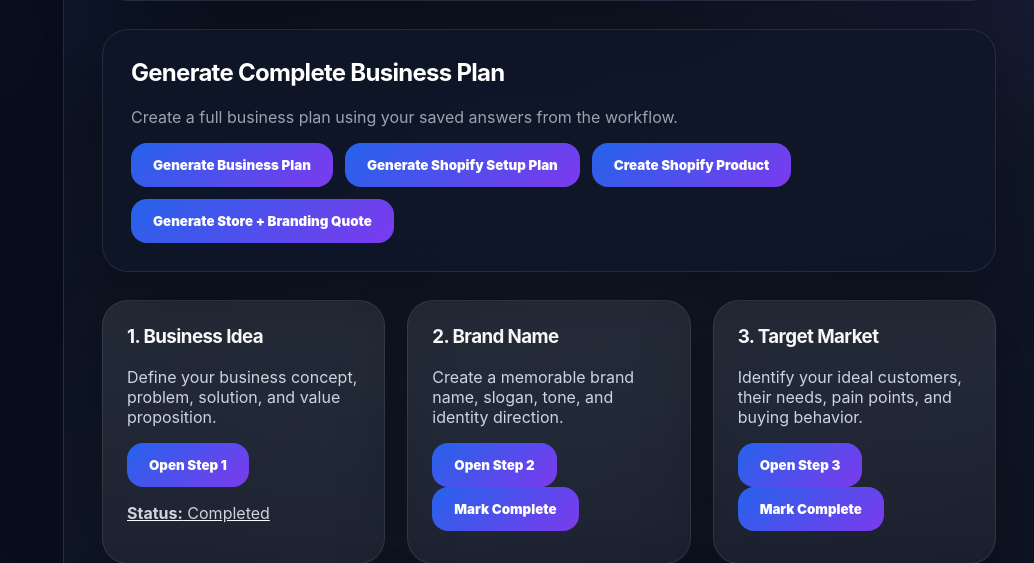
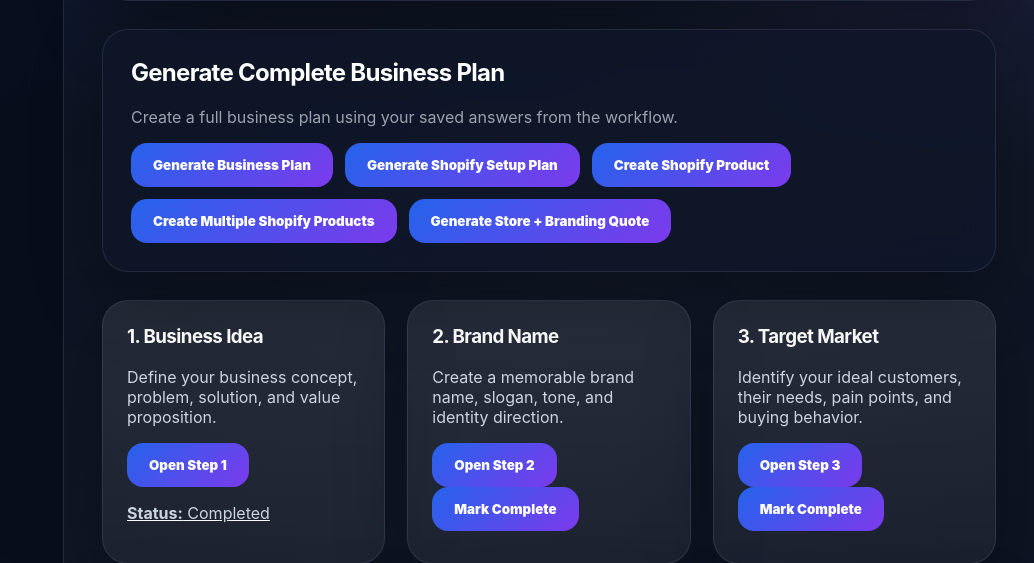
Before and after one commit to olwakhendamse18-commits/businessbuilder-ai, a Flask app: page /business_workflow in a window 1280 px wide. Shown: the part 436-999 px from the top of the page, without its empty margins (246-1280 px from the left). Run offline with Flask 3, Linux system fonts and the light colour scheme; the visitor is signed in with stand-in values (Sample User, id 1); a database or web service that is not in the repository returns one stand-in record (values such as "Sample title"); some libraries are stand-ins or nearby versions.

Commit message:
Add multiple Shopify product creation

```diff
--- a/app.py
+++ b/app.py
@@ -1134,7 +1134,13 @@ def get_shopify_products(user_id):
     return products
 
 
-def create_shopify_product(user_id, title, description):
+def create_shopify_product(
+    user_id,
+    title,
+    description,
+    suggested_price=None,
+    category=None
+):
     connection = get_shopify_connection(user_id)
 
     if not connection or connection[3] != "connected":
@@ -1160,12 +1166,24 @@ def create_shopify_product(user_id, title, description):
         }
     }
     """
+    description_lines = [description]
+
+    if suggested_price:
+        description_lines.append(f"Suggested price: {suggested_price}")
+
+    if category:
+        description_lines.append(f"Collection / category: {category}")
+
+    full_description = "\n\n".join(description_lines)
     product_input = {
         "title": title,
-        "descriptionHtml": f"<p>{escape(description).replace(chr(10), '<br>')}</p>",
+        "descriptionHtml": f"<p>{escape(full_description).replace(chr(10), '<br>')}</p>",
         "vendor": "BusinessBuilder AI",
         "status": "DRAFT"
     }
+
+    if category:
+        product_input["productType"] = category
 
     def send_product_create(input_data):
         try:
@@ -2179,6 +2197,132 @@ User workflow answers:
     )
 
     return redirect("/dashboard?shopify_product=created")
+
+
+@app.route("/create_shopify_products")
+def create_shopify_products_from_workflow():
+    if "user_id" not in session:
+        return redirect("/login")
+
+    user_id = session["user_id"]
+
+    if not user_has_paid(user_id):
+        return redirect("/dashboard")
+
+    connection = get_shopify_connection(user_id)
+
+    if not connection or connection[3] != "connected":
+        return redirect("/business_workflow?product_error=shopify_connection")
+
+    answers = get_all_workflow_answers(user_id)
+
+    if not answers:
+        return redirect("/business_workflow?product_error=no_answers")
+
+    workflow_text = ""
+
+    for step_number, step_name, answer in answers:
+        workflow_text += f"""
+Step {step_number}: {step_name}
+Answer:
+{answer}
+
+"""
+
+    prompt = f"""
+Create 3 to 5 Shopify products from the user's saved workflow answers.
+Return JSON only with one top-level key named "products".
+The value of "products" must be an array of 3 to 5 objects.
+Each object must contain exactly these keys:
+- title
+- description
+- suggested_price
+- category
+
+Each title must be concise and suitable for an online store.
+Each description must be clear customer-facing product copy in plain text.
+Each suggested_price must be a plain-text price suggestion.
+Each category must be a concise Shopify product type or collection suggestion.
+
+User workflow answers:
+{workflow_text}
+"""
+
+    response = client.chat.completions.create(
+        model="gpt-4.1-mini",
+        response_format={"type": "json_object"},
+        messages=[
+            {
+                "role": "system",
+                "content": SYSTEM_PROMPT
+            },
+            {
+                "role": "user",
+                "content": prompt
+            }
+        ]
+    )
+
+    try:
+        product_details = json.loads(response.choices[0].message.content)
+        products = product_details["products"]
+
+        if not isinstance(products, list) or not 3 <= len(products) <= 5:
+            raise ValueError
+    except (KeyError, TypeError, ValueError, json.JSONDecodeError):
+        return redirect("/business_workflow?product_error=batch_ai_response")
+
+    created_count = 0
+    failed_count = 0
+
+    for product in products:
+        try:
+            title = product["title"].strip()
+            description = product["description"].strip()
+            suggested_price = product["suggested_price"].strip()
+            category = product["category"].strip()
+        except (AttributeError, KeyError, TypeError):
+            failed_count += 1
+            continue
+
+        if not title or not description or not suggested_price or not category:
+            failed_count += 1
+            continue
+
+        saved_description = (
+            f"{description}\n\n"
+            f"Suggested price: {suggested_price}\n"
+            f"Collection / category: {category}"
+        )
+        shopify_product_id, status, error = create_shopify_product(
+            user_id,
+            title,
+            description,
+            suggested_price,
+            category
+        )
+
+        if error:
+            failed_count += 1
+            continue
+
+        save_shopify_product(
+            user_id,
+            title,
+            saved_description,
+            shopify_product_id,
+            status
+        )
+        created_count += 1
+
+    if not created_count:
+        return redirect("/business_workflow?product_error=batch_create_failed")
+
+    return redirect(
+        f"/dashboard?shopify_products=created"
+        f"&created_count={created_count}"
+        f"&failed_count={failed_count}"
+    )
 
 
 # -----------------------------
--- a/templates/business_workflow.html
+++ b/templates/business_workflow.html
@@ -91,6 +91,14 @@
         <p class="form-notice">
             Shopify could not create the draft product. Check your Admin API permissions and try again.
         </p>
+    {% elif request.args.get("product_error") == "batch_ai_response" %}
+        <p class="form-notice">
+            The product list could not be generated. Please try again.
+        </p>
+    {% elif request.args.get("product_error") == "batch_create_failed" %}
+        <p class="form-notice">
+            Shopify could not create any draft products. Check your Admin API permissions and try again.
+        </p>
     {% endif %}
 
     {% if answer_count > 0 %}
@@ -104,6 +112,9 @@
             <a href="/create_shopify_product">
                 <button type="button">Create Shopify Product</button>
             </a>
+            <a href="/create_shopify_products">
+                <button type="button">Create Multiple Shopify Products</button>
+            </a>
             <a href="/generate_build_quote">
                 <button type="button">Generate Store + Branding Quote</button>
             </a>
@@ -113,6 +124,7 @@
             <button type="button" disabled>Generate Business Plan</button>
             <button type="button" disabled>Generate Shopify Setup Plan</button>
             <button type="button" disabled>Create Shopify Product</button>
+            <button type="button" disabled>Create Multiple Shopify Products</button>
             <button type="button" disabled>Generate Store + Branding Quote</button>
         </div>
         <p class="form-help">Open a workflow step and save an answer to unlock plan generation.</p>
```
Also changed, not shown: templates/dashboard.html (+9 -0 lines).
